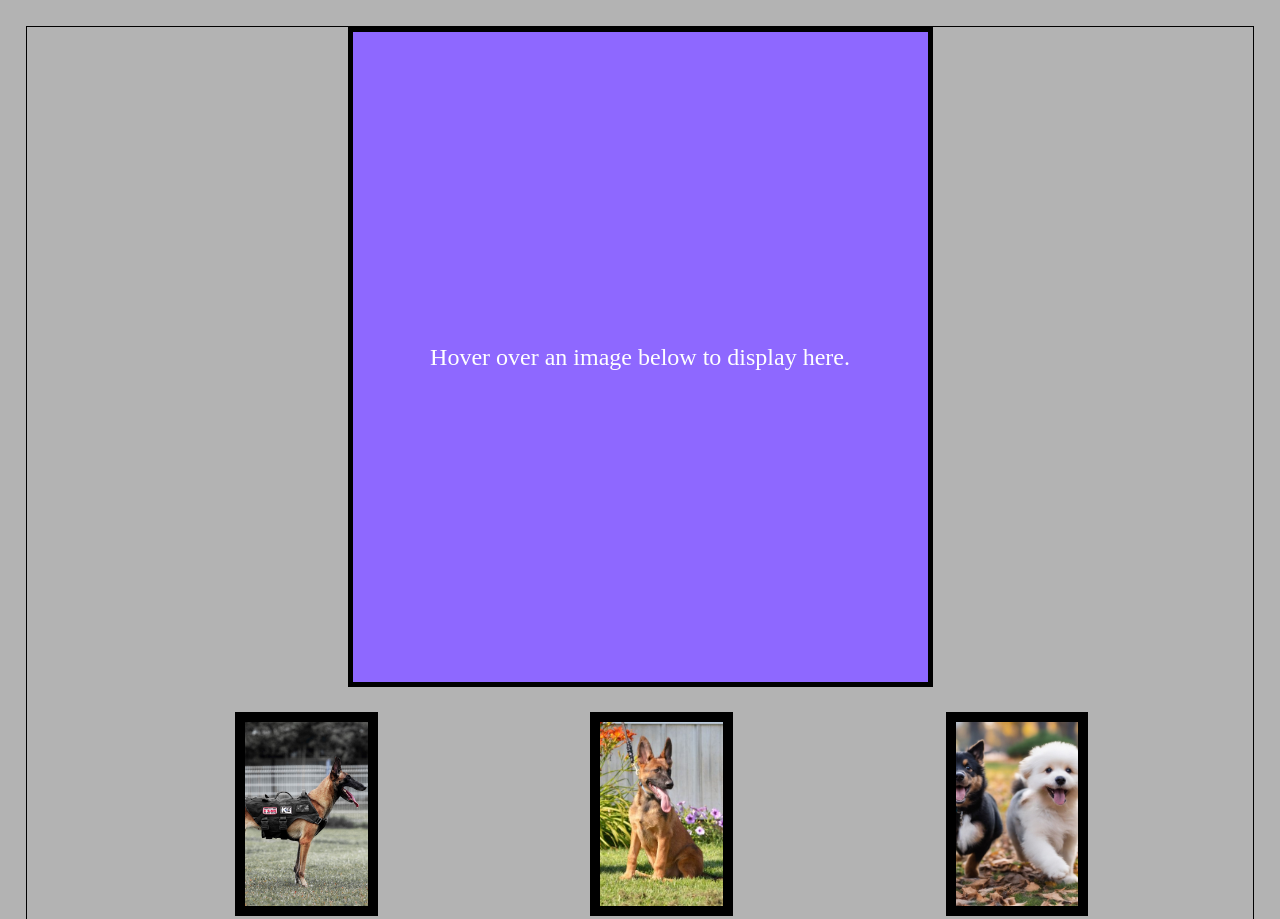
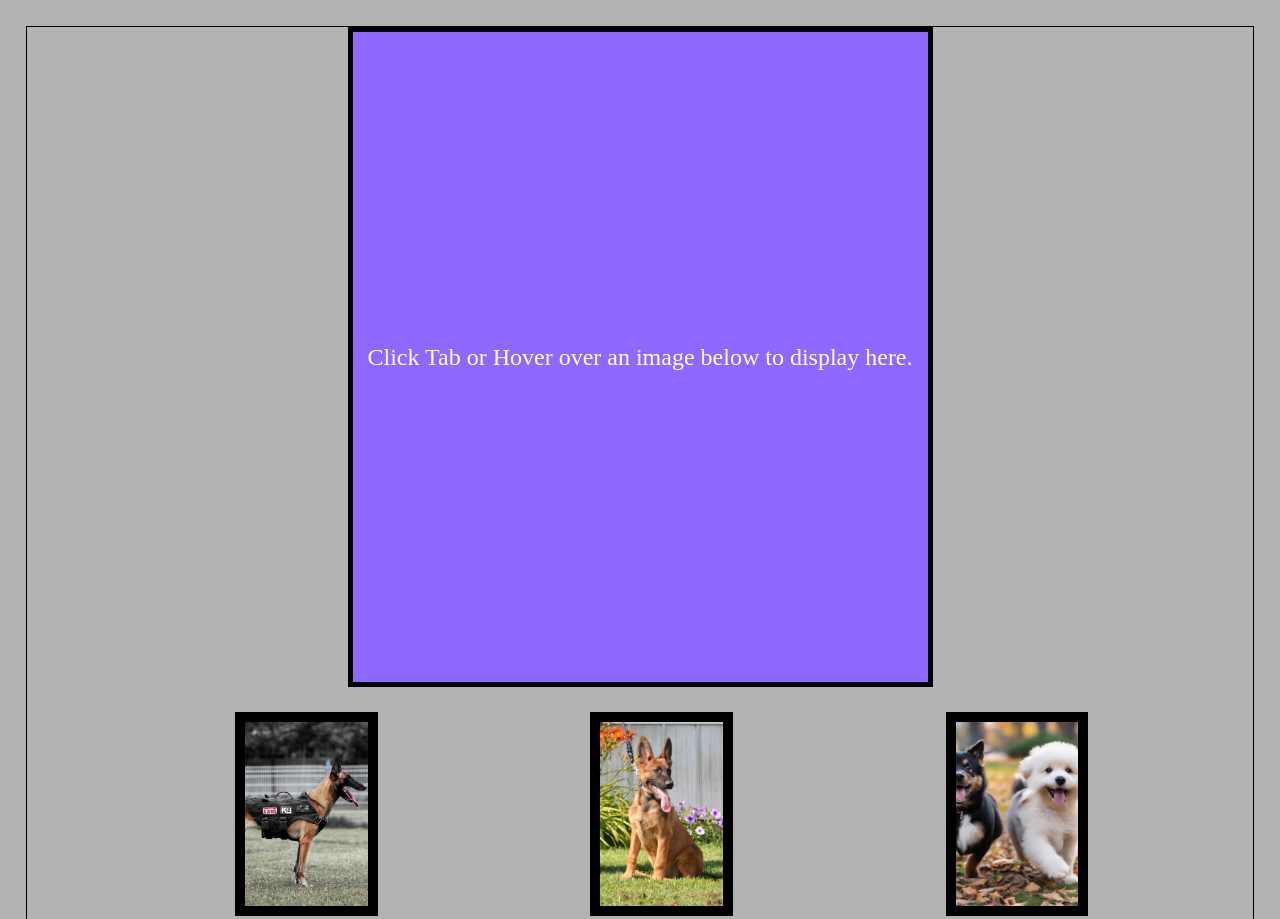
Before and after one commit to AAlami04/AAlami04.github.io, a plain HTML site: page interact w JS/week 4/index.html in a window 1280 px wide. Shown: the top 919 px of the page. Drawn offline with Linux system fonts and the light colour scheme.

Commit message:
initial text

```diff
--- a/interact w JS/week 4/index.html
+++ b/interact w JS/week 4/index.html
@@ -9,7 +9,7 @@
 <body>
 
 	<div id = "image">
-		Hover over an image below to display here.
+		Click Tab or Hover over an image below to display here.
 	</div>
 
 	<img class = "preview" alt = "k9 but grown up" src = "img/bigdog.jpg" onmouseover = "upDate(this)" onmouseout = "unDo()">
```
